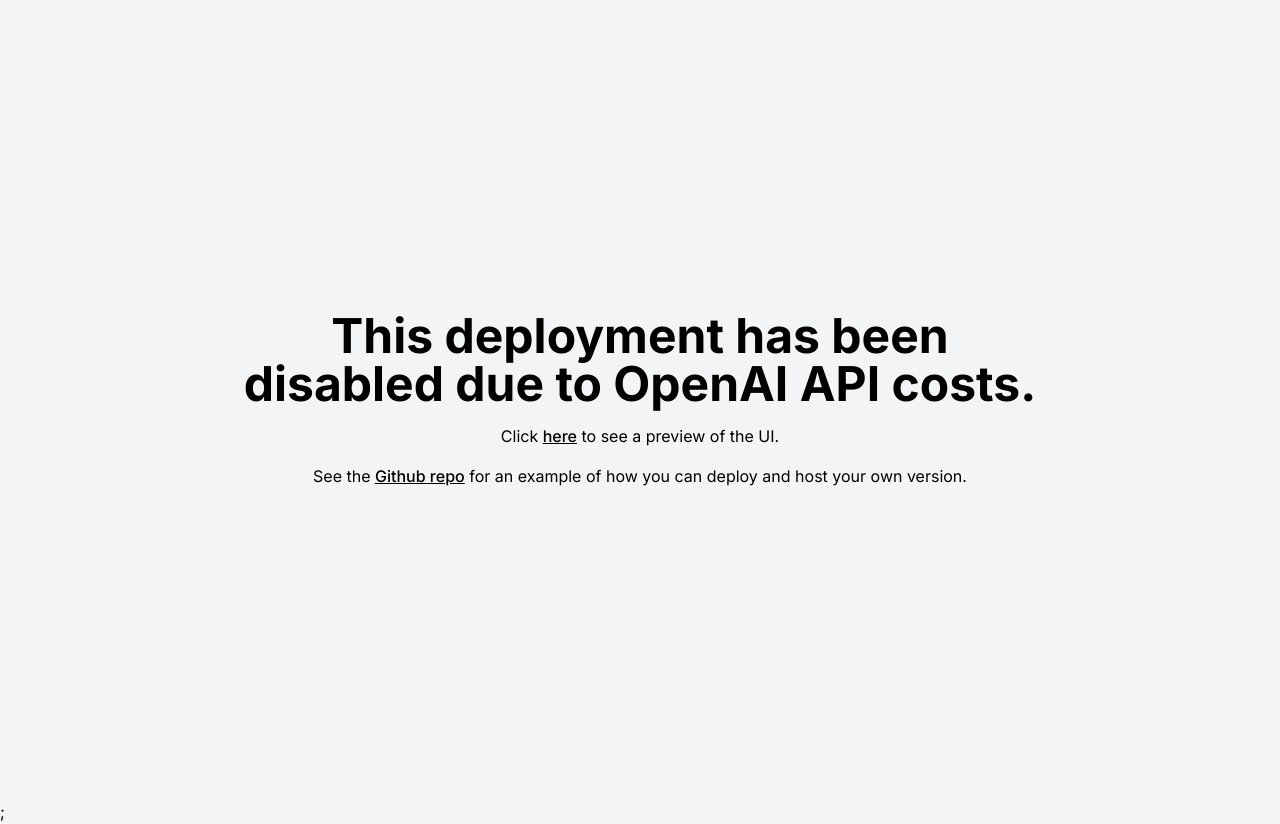
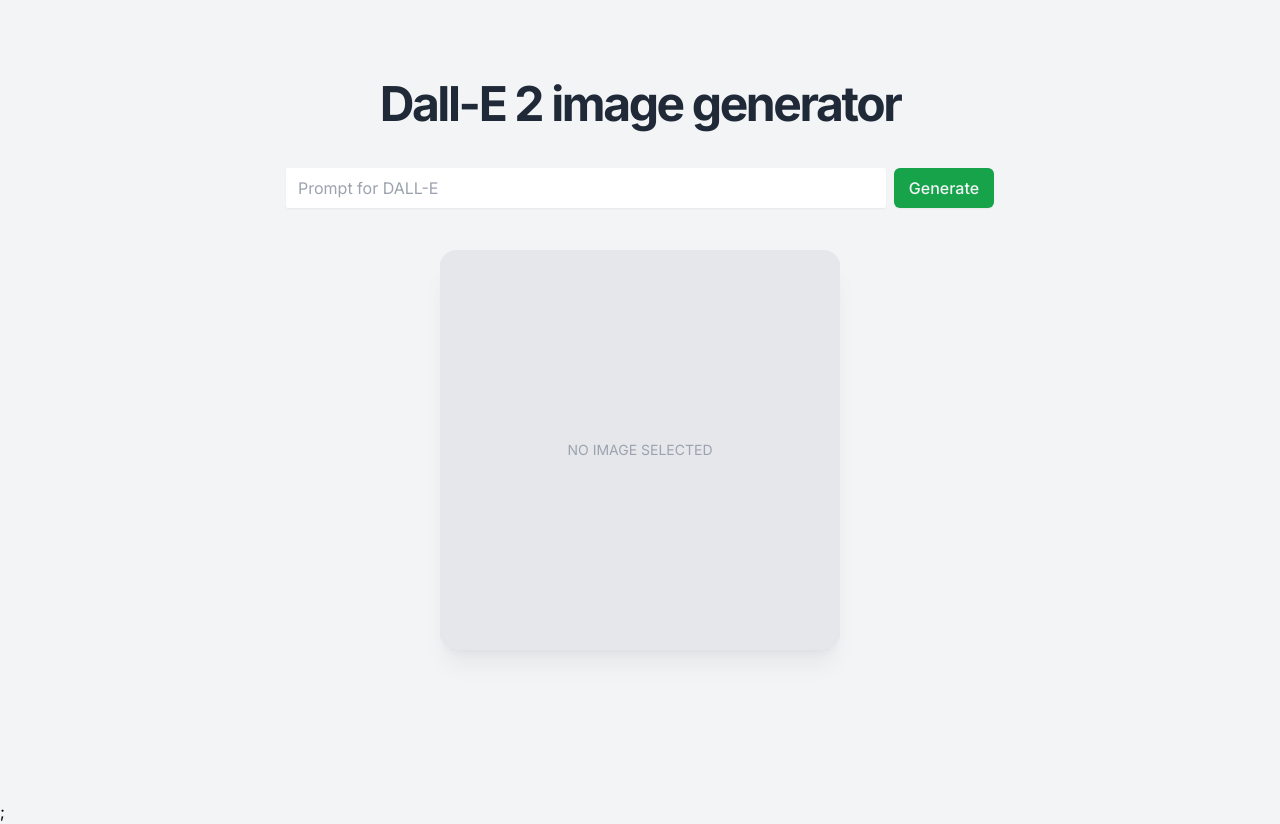
Before and after one commit to domeccleston/dalle-2, a Next.js app: page / in a window 1280 px wide. Built offline with nearby package versions, Linux system fonts and the light colour scheme.

Commit message:
remove disabled page

```diff
--- a/pages/disabled.tsx
+++ /dev/null
@@ -1,23 +0,0 @@
-import Link from "next/link";
-
-export default function Redirect() {
-  return (
-    <div className="h-screen flex items-center justify-center flex-col">
-      <h1 className="font-bold text-5xl w-[800px] text-center">
-        This deployment has been disabled due to OpenAI API costs.
-      </h1>
-      <p className="mt-4 w-[800px] text-center">
-        See the{" "}
-        <Link
-          className="underline"
-          target="_blank"
-          rel="noopener noreferrer"
-          href="https://github.com/domeccleston/dalle-2"
-        >
-          Github repo
-        </Link>{" "}
-        for an example of how you can deploy and host your own version.
-      </p>
-    </div>
-  );
-}
--- a/pages/generate.tsx
+++ /dev/null
@@ -1,133 +0,0 @@
-import cn from "classnames";
-import Head from "next/head";
-import Image from "next/image";
-import { useState } from "react";
-import { toast, Toaster } from "react-hot-toast";
-import { useInterval } from "../utils/use-interval";
-
-export default function Home() {
-  const [prompt, setPrompt] = useState("");
-  const [loading, setLoading] = useState(false);
-  const [messageId, setMessageId] = useState("");
-  const [image, setImage] = useState(null);
-  const [canShowImage, setCanShowImage] = useState(false);
-
-  useInterval(
-    async () => {
-      const res = await fetch(`/api/poll?id=${messageId}`);
-      const json = await res.json();
-      if (res.status === 200) {
-        setLoading(false);
-        setImage(json.data[0].url);
-      }
-    },
-    loading ? 1000 : null
-  );
-
-  async function submitForm(e: React.FormEvent<HTMLFormElement>) {
-    e.preventDefault();
-    setLoading(true);
-    toast("Generating your image...", { position: "top-center" });
-    const response = await fetch(`/api/image?prompt=${prompt}`);
-    const json = await response.json();
-    setMessageId(json.id);
-  }
-
-  const showLoadingState = loading || (image && !canShowImage);
-
-  return (
-    <>
-      <Head>
-        <title>Dall-E 2 AI Image Generator</title>
-      </Head>
-      <div className="antialiased mx-auto px-4 py-20 h-screen bg-gray-100">
-        <Toaster />
-        <div className="flex flex-col items-center justify-center">
-          <h1 className="text-5xl tracking-tighter pb-10 font-bold text-gray-800">
-            Dall-E 2 image generator
-          </h1>
-          <form
-            className="flex w-full sm:w-auto flex-col sm:flex-row mb-10"
-            onSubmit={submitForm}
-          >
-            <input
-              className="shadow-sm text-gray-700 rounded-sm px-3 py-2 mb-4 sm:mb-0 sm:min-w-[600px]"
-              type="text"
-              placeholder="Prompt for DALL-E"
-              onChange={(e) => setPrompt(e.target.value)}
-            />
-            <button
-              className="min-h-[40px] shadow-sm sm:w-[100px] py-2 inline-flex justify-center font-medium items-center px-4 bg-green-600 text-gray-100 sm:ml-2 rounded-md hover:bg-green-700"
-              type="submit"
-            >
-              {showLoadingState && (
-                <svg
-                  className="animate-spin h-5 w-5 text-white"
-                  xmlns="http://www.w3.org/2000/svg"
-                  fill="none"
-                  viewBox="0 0 24 24"
-                >
-                  <circle
-                    className="opacity-25"
-                    cx="12"
-                    cy="12"
-                    r="10"
-                    stroke="currentColor"
-                    strokeWidth="4"
-                  ></circle>
-                  <path
-                    className="opacity-75"
-                    fill="currentColor"
-                    d="M4 12a8 8 0 018-8V0C5.373 0 0 5.373 0 12h4zm2 5.291A7.962 7.962 0 014 12H0c0 3.042 1.135 5.824 3 7.938l3-2.647z"
-                  ></path>
-                </svg>
-              )}
-              {!showLoadingState ? "Generate" : ""}
-            </button>
-          </form>
-          <div className="relative flex w-full items-center justify-center">
-            {image && (
-              <div className="w-full sm:w-[400px] h-[400px] rounded-md shadow-md relative">
-                <Image
-                  alt={`Dall-E representation of: ${prompt}`}
-                  className={cn(
-                    "opacity-0 duration-1000 ease-in-out rounded-md shadow-md h-full object-cover",
-                    { "opacity-100": canShowImage }
-                  )}
-                  src={image}
-                  fill={true}
-                  onLoadingComplete={() => {
-                    setCanShowImage(true);
-                  }}
-                />
-              </div>
-            )}
-
-            <div
-              className={cn(
-                "w-full sm:w-[400px] absolute top-0.5 overflow-hidden rounded-2xl bg-white/5 shadow-xl shadow-black/5",
-                {
-                  "before:absolute before:inset-0 before:-translate-x-full before:animate-[shimmer_2s_infinite] before:bg-gradient-to-r before:from-transparent before:via-gray-500/10 before:to-transparent":
-                    showLoadingState,
-                  "opacity-0 shadow-none": canShowImage,
-                }
-              )}
-            >
-              <div
-                className={cn(
-                  "w-full sm:w-[400px] h-[400px] bg-gray-200 rounded-md shadow-md flex items-center justify-center"
-                )}
-              >
-                <p className="uppercase text-sm text-gray-400">
-                  {showLoadingState
-                    ? "Generating image...."
-                    : "No image selected"}
-                </p>
-              </div>
-            </div>
-          </div>
-        </div>
-      </div>
-    </>
-  );
-}
--- a/pages/index.tsx
+++ b/pages/index.tsx
@@ -1,26 +1,133 @@
-import Link from "next/link";
+import cn from "classnames";
+import Head from "next/head";
+import Image from "next/image";
+import { useState } from "react";
+import { toast, Toaster } from "react-hot-toast";
+import { useInterval } from "../utils/use-interval";
 
-export default function Redirect() {
+export default function Home() {
+  const [prompt, setPrompt] = useState("");
+  const [loading, setLoading] = useState(false);
+  const [messageId, setMessageId] = useState("");
+  const [image, setImage] = useState(null);
+  const [canShowImage, setCanShowImage] = useState(false);
+
+  useInterval(
+    async () => {
+      const res = await fetch(`/api/poll?id=${messageId}`);
+      const json = await res.json();
+      if (res.status === 200) {
+        setLoading(false);
+        setImage(json.data[0].url);
+      }
+    },
+    loading ? 1000 : null
+  );
+
+  async function submitForm(e: React.FormEvent<HTMLFormElement>) {
+    e.preventDefault();
+    setLoading(true);
+    toast("Generating your image...", { position: "top-center" });
+    const response = await fetch(`/api/image?prompt=${prompt}`);
+    const json = await response.json();
+    setMessageId(json.id);
+  }
+
+  const showLoadingState = loading || (image && !canShowImage);
+
   return (
-    <div className="h-screen flex items-center justify-center flex-col">
-      <h1 className="font-bold text-5xl w-[800px] text-center">
-        This deployment has been disabled due to OpenAI API costs.
-      </h1>
-      <p className="mt-4 w-[800px] text-center">
-        Click <Link className="underline font-medium" href="/generate">here</Link> to see a preview of the UI.
-      </p>
-      <p className="mt-4">
-        See the{" "}
-        <Link
-          className="underline font-medium"
-          target="_blank"
-          rel="noopener noreferrer"
-          href="https://github.com/domeccleston/dalle-2"
-        >
-          Github repo
-        </Link>{" "}
-        for an example of how you can deploy and host your own version.
-      </p>
-    </div>
+    <>
+      <Head>
+        <title>Dall-E 2 AI Image Generator</title>
+      </Head>
+      <div className="antialiased mx-auto px-4 py-20 h-screen bg-gray-100">
+        <Toaster />
+        <div className="flex flex-col items-center justify-center">
+          <h1 className="text-5xl tracking-tighter pb-10 font-bold text-gray-800">
+            Dall-E 2 image generator
+          </h1>
+          <form
+            className="flex w-full sm:w-auto flex-col sm:flex-row mb-10"
+            onSubmit={submitForm}
+          >
+            <input
+              className="shadow-sm text-gray-700 rounded-sm px-3 py-2 mb-4 sm:mb-0 sm:min-w-[600px]"
+              type="text"
+              placeholder="Prompt for DALL-E"
+              onChange={(e) => setPrompt(e.target.value)}
+            />
+            <button
+              className="min-h-[40px] shadow-sm sm:w-[100px] py-2 inline-flex justify-center font-medium items-center px-4 bg-green-600 text-gray-100 sm:ml-2 rounded-md hover:bg-green-700"
+              type="submit"
+            >
+              {showLoadingState && (
+                <svg
+                  className="animate-spin h-5 w-5 text-white"
+                  xmlns="http://www.w3.org/2000/svg"
+                  fill="none"
+                  viewBox="0 0 24 24"
+                >
+                  <circle
+                    className="opacity-25"
+                    cx="12"
+                    cy="12"
+                    r="10"
+                    stroke="currentColor"
+                    strokeWidth="4"
+                  ></circle>
+                  <path
+                    className="opacity-75"
+                    fill="currentColor"
+                    d="M4 12a8 8 0 018-8V0C5.373 0 0 5.373 0 12h4zm2 5.291A7.962 7.962 0 014 12H0c0 3.042 1.135 5.824 3 7.938l3-2.647z"
+                  ></path>
+                </svg>
+              )}
+              {!showLoadingState ? "Generate" : ""}
+            </button>
+          </form>
+          <div className="relative flex w-full items-center justify-center">
+            {image && (
+              <div className="w-full sm:w-[400px] h-[400px] rounded-md shadow-md relative">
+                <Image
+                  alt={`Dall-E representation of: ${prompt}`}
+                  className={cn(
+                    "opacity-0 duration-1000 ease-in-out rounded-md shadow-md h-full object-cover",
+                    { "opacity-100": canShowImage }
+                  )}
+                  src={image}
+                  fill={true}
+                  onLoadingComplete={() => {
+                    setCanShowImage(true);
+                  }}
+                />
+              </div>
+            )}
+
+            <div
+              className={cn(
+                "w-full sm:w-[400px] absolute top-0.5 overflow-hidden rounded-2xl bg-white/5 shadow-xl shadow-black/5",
+                {
+                  "before:absolute before:inset-0 before:-translate-x-full before:animate-[shimmer_2s_infinite] before:bg-gradient-to-r before:from-transparent before:via-gray-500/10 before:to-transparent":
+                    showLoadingState,
+                  "opacity-0 shadow-none": canShowImage,
+                }
+              )}
+            >
+              <div
+                className={cn(
+                  "w-full sm:w-[400px] h-[400px] bg-gray-200 rounded-md shadow-md flex items-center justify-center"
+                )}
+              >
+                <p className="uppercase text-sm text-gray-400">
+                  {showLoadingState
+                    ? "Generating image...."
+                    : "No image selected"}
+                </p>
+              </div>
+            </div>
+          </div>
+        </div>
+      </div>
+    </>
   );
 }
```
